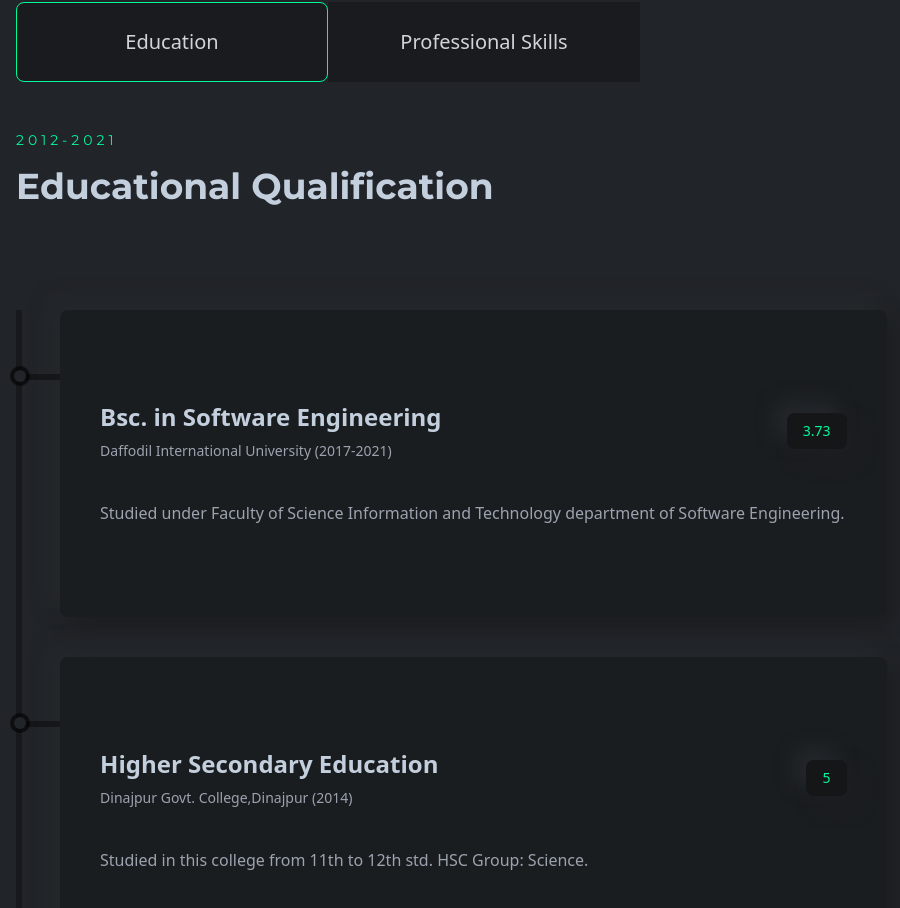
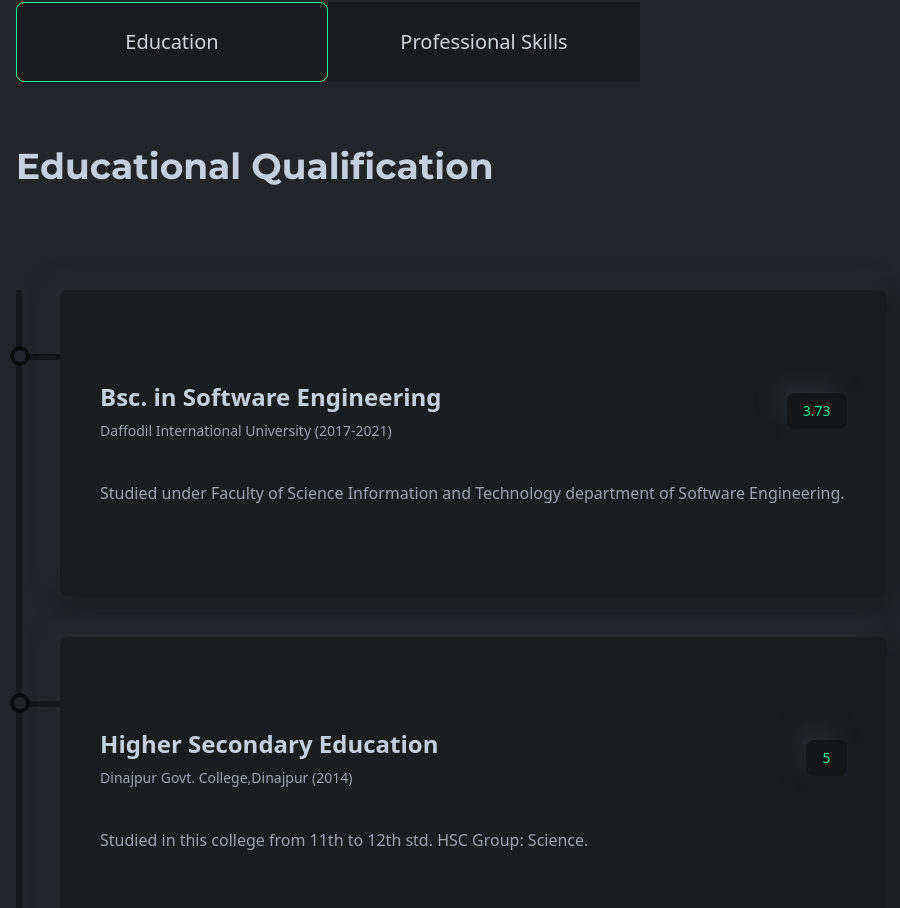
Before and after one commit to Asnoyon/react-portfolio, a React (Create React App) app: page / in a window 1280 px wide. Shown: the part 3475-4383 px from the top of the page, without its empty margins (0-900 px from the left). Built offline with nearby package versions, Linux system fonts and the light colour scheme.

Commit message:
educational year remove

```diff
--- a/src/components/resume/Education.js
+++ b/src/components/resume/Education.js
@@ -12,7 +12,7 @@ const Education = () => {
       {/* part one */}
       <div>
         <div className="py-6 lgl:py-12 font-titleFont flex flex-col gap-4">
-          <p className="text-sm text-[#00FA9A] tracking-[4px]">2012-2021</p>
+          <p className="text-sm text-[#00FA9A] tracking-[4px]"></p>
           <h2 className="text-3xl md:text-4xl font-bold">Educational Qualification</h2>
         </div>
         <div className="mt-6 lgl:mt-14 w-full h-[1000px] border-l-[6px] border-l-black border-opacity-30 flex flex-col gap-10">
```
